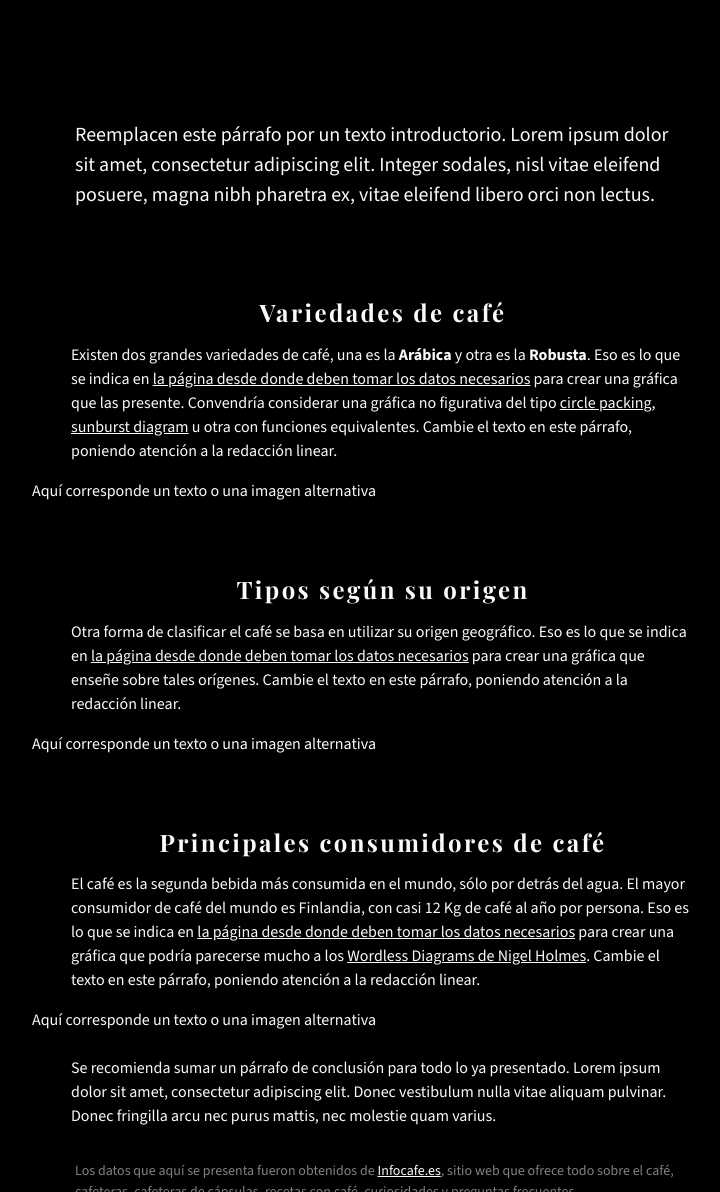
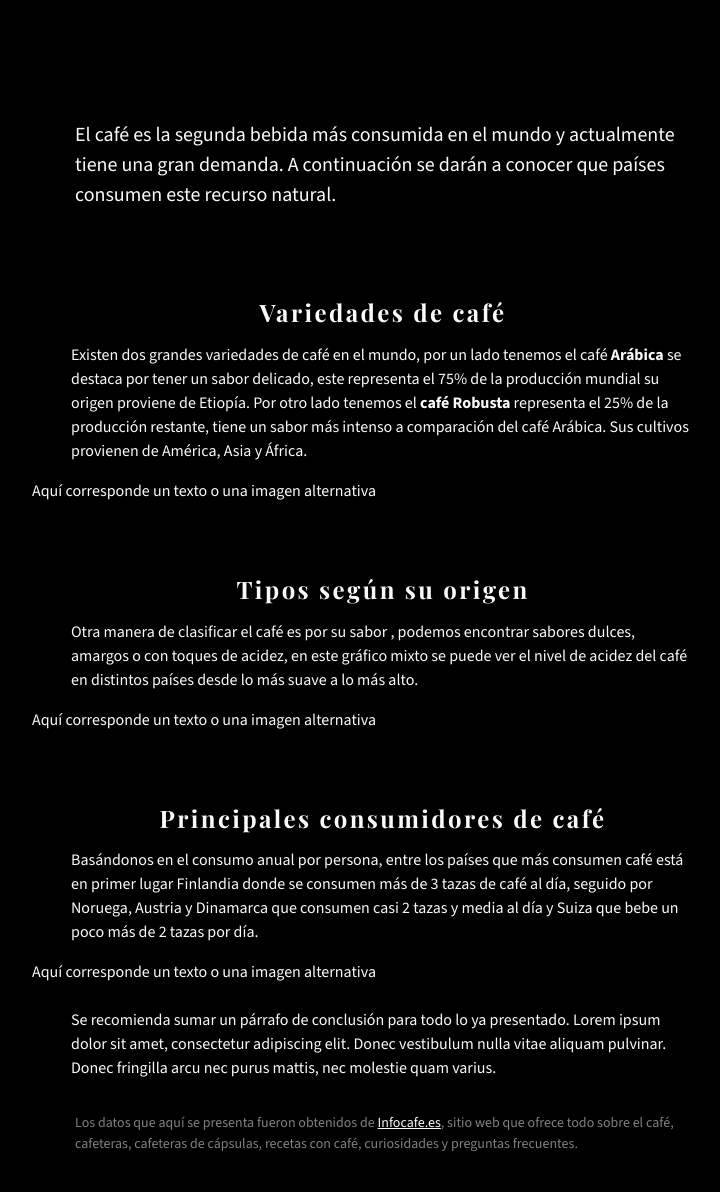
Before and after one commit to valenunez6/clase-05, a plain HTML site: page index.html in a window 1280 px wide. Shown: the part 560-1752 px from the top of the page, without its empty margins (257-977 px from the left). Drawn offline with nearby package versions, Linux system fonts and the light colour scheme.

Commit message:
Update index.html

```diff
--- a/index.html
+++ b/index.html
@@ -57,8 +57,7 @@
             <div class="row g-4 pb-5">
                 <article class="col-sm-11 col-md-10 col-lg-9 col-xl-8 col-xxl-7 mx-auto">
                     <p class="lead">
-                        Reemplacen este párrafo por un texto introductorio. Lorem ipsum dolor sit amet, consectetur adipiscing elit. Integer sodales, nisl vitae eleifend posuere, magna nibh pharetra ex, vitae eleifend libero orci non
-                        lectus.
+                       El café es la segunda bebida más consumida en el mundo y actualmente tiene una gran demanda. A continuación se darán a conocer que países consumen este recurso natural.
                     </p>
                 </article>
 
@@ -66,7 +65,7 @@
                     <div class="col-sm-11 col-md-10 col-lg-9 col-xl-8 col-xxl-7 mx-auto">
                         <h3 class="fs-4 text-center mt-5 mb-3">Variedades de café</h3>
                         <p>
-                            Existen dos grandes variedades de café, una es la <em>Arábica</em> y otra es la <em>Robusta</em>. Eso es lo que se indica en <a href="https://www.infocafe.es/cafe/variedades.php" target="_blank">la página desde donde deben tomar los datos necesarios</a> para crear una gráfica que las presente. Convendría considerar una gráfica no figurativa del tipo <a href="https://www.rawgraphs.io/learning/how-to-make-a-circle-packing">circle packing</a>, <a href="https://www.rawgraphs.io/learning/how-to-make-a-sunburst-diagram">sunburst diagram</a> u otra con funciones equivalentes. Cambie el texto en este párrafo, poniendo atención a la redacción linear.
+                           Existen dos grandes variedades de café en el mundo, por un lado tenemos el café <b>Arábica</b>  se destaca por tener un sabor delicado, este representa el 75% de la producción mundial su origen proviene de Etiopía. Por otro lado tenemos el <b>café Robusta</b> representa el 25% de la producción restante, tiene un sabor más intenso a comparación del café Arábica. Sus cultivos provienen de América, Asia y África.
                         </p>
                     </div>
                     <div class="col-md-11 col-lg-10 col-xl-9 col-xxl-8 mx-auto">
@@ -80,7 +79,7 @@
                     <div class="col-sm-11 col-md-10 col-lg-9 col-xl-8 col-xxl-7 mx-auto">
                         <h3 class="fs-4 text-center mt-5 mb-3">Tipos según su origen</h3>
                         <p>
-                            Otra forma de clasificar el café se basa en utilizar su origen geográfico. Eso es lo que se indica en <a href="https://www.infocafe.es/cafe/tipos-segun-origen.php" target="_blank">la página desde donde deben tomar los datos necesarios</a> para crear una gráfica que enseñe sobre tales orígenes. Cambie el texto en este párrafo, poniendo atención a la redacción linear.
+                           Otra manera de clasificar el café es por su sabor , podemos encontrar sabores dulces, amargos o con toques de acidez, en este gráfico mixto se puede ver el nivel de acidez del café en distintos países desde lo más suave a lo más alto.
                         </p>
                     </div>
                     <div class="col-md-11 col-lg-10 col-xl-9 col-xxl-8 mx-auto">
@@ -94,7 +93,7 @@
                     <div class="col-sm-11 col-md-10 col-lg-9 col-xl-8 col-xxl-7 mx-auto">
                         <h3 class="fs-4 text-center mt-5 mb-3">Principales consumidores de café</h3>
                         <p>
-                            El café es la segunda bebida más consumida en el mundo, sólo por detrás del agua. El mayor consumidor de café del mundo es Finlandia, con casi 12 Kg de café al año por persona. Eso es lo que se indica en <a href="https://www.infocafe.es/cafe/principales-consumidores-cafe.php" target="_blank">la página desde donde deben tomar los datos necesarios</a> para crear una gráfica que podría parecerse mucho a los <a href="https://www.amazon.com/-/es/Nigel-Holmes/dp/1582345228" target="_blank">Wordless Diagrams de Nigel Holmes</a>. Cambie el texto en este párrafo, poniendo atención a la redacción linear.
+                           Basándonos en el consumo anual por persona, entre los países que más consumen café está en primer lugar Finlandia donde se consumen más de 3 tazas de café al día, seguido por Noruega, Austria y Dinamarca que consumen casi 2 tazas y media al día y Suiza que bebe un poco más de 2 tazas por día.
                         </p>
                     </div>
                     <div class="col-md-11 col-lg-10 col-xl-9 col-xxl-8 mx-auto">
```
